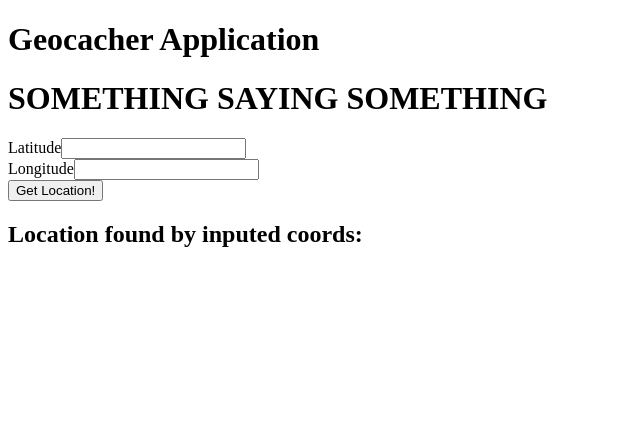
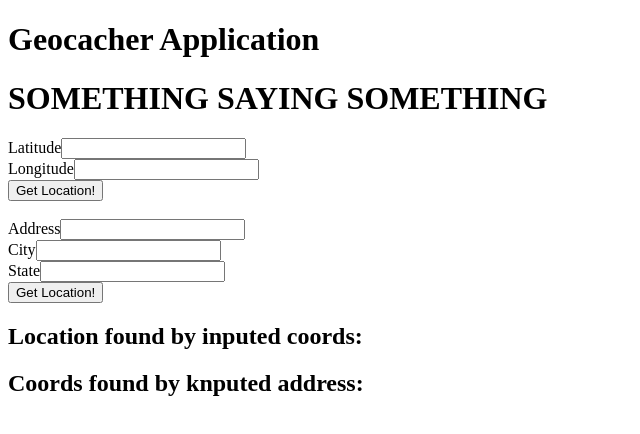
Before and after one commit to michaelkoceja/geocacher, an Angular app: page / in a window 1280 px wide. Shown: the top 434 px of the page, without its empty margins (0-640 px from the left). Built offline with nearby package versions, Linux system fonts and the light colour scheme; no server answers.

Commit message:
create api call when user inputs an address and displays its latitude and longitude into the console

```diff
--- a/src/app/geocall.service.ts
+++ b/src/app/geocall.service.ts
@@ -13,6 +13,6 @@ export class GeocallService {
   }
 
   getByAddress(address: string, city: string, state: string) {
-    return this.http.get("https://maps.googleapis.com/maps/api/geocode/json?address" + address + "," + city + "," + state + "&key=" + geoKey)
+    return this.http.get("https://maps.googleapis.com/maps/api/geocode/json?address=" + address + "," + city + "," + state + "&key=" + geoKey)
   }
 }
--- a/src/app/location-form/location-form.component.html
+++ b/src/app/location-form/location-form.component.html
@@ -11,8 +11,8 @@
     </div>
     <button (click)="getLocation(latitude.value, longitude.value); latitude.value = ''; longitude.value = '';">Get Location!</button>
   </form>
-
-  <!-- <form>
+  <br>
+  <form>
     <div class="form-group">
       <label for="address">Address</label>
       <input type="text" #address>
@@ -26,17 +26,17 @@
       <input type="text" #state>
     </div>
     <button (click)="getAddress(address.value, city.value, state.value); address.value = ''; city.value = ''; state.value = '';">Get Location!</button>
-  </form> -->
+  </form>
 
 <div *ngIf="getLocation">
   <h2>Location found by inputed coords:</h2>
   <p>{{location}}</p>
 </div>
 
-<!-- <div *ngIf="getAddress">
+<div *ngIf="getAddress">
   <h2>Coords found by knputed address:</h2>
   <p>{{getLocation.formatted_address}}</p>
-</div> -->
+</div>
 
 
 <!-- <div *ngIf="noLocation">
--- a/src/app/location-form/location-form.component.ts
+++ b/src/app/location-form/location-form.component.ts
@@ -28,7 +28,8 @@ export class LocationFormComponent implements OnInit {
 
   getAddress(address: string, city: string, state: string) {
     this.geoCallService.getByAddress(address, city, state).subscribe(response => {
-      console.log(response.json().results[0].formatted_address.geometry.location)
+      this.address = response.json();
+      console.log(response.json().results[0].geometry.location);
     });
   }
 }
```
